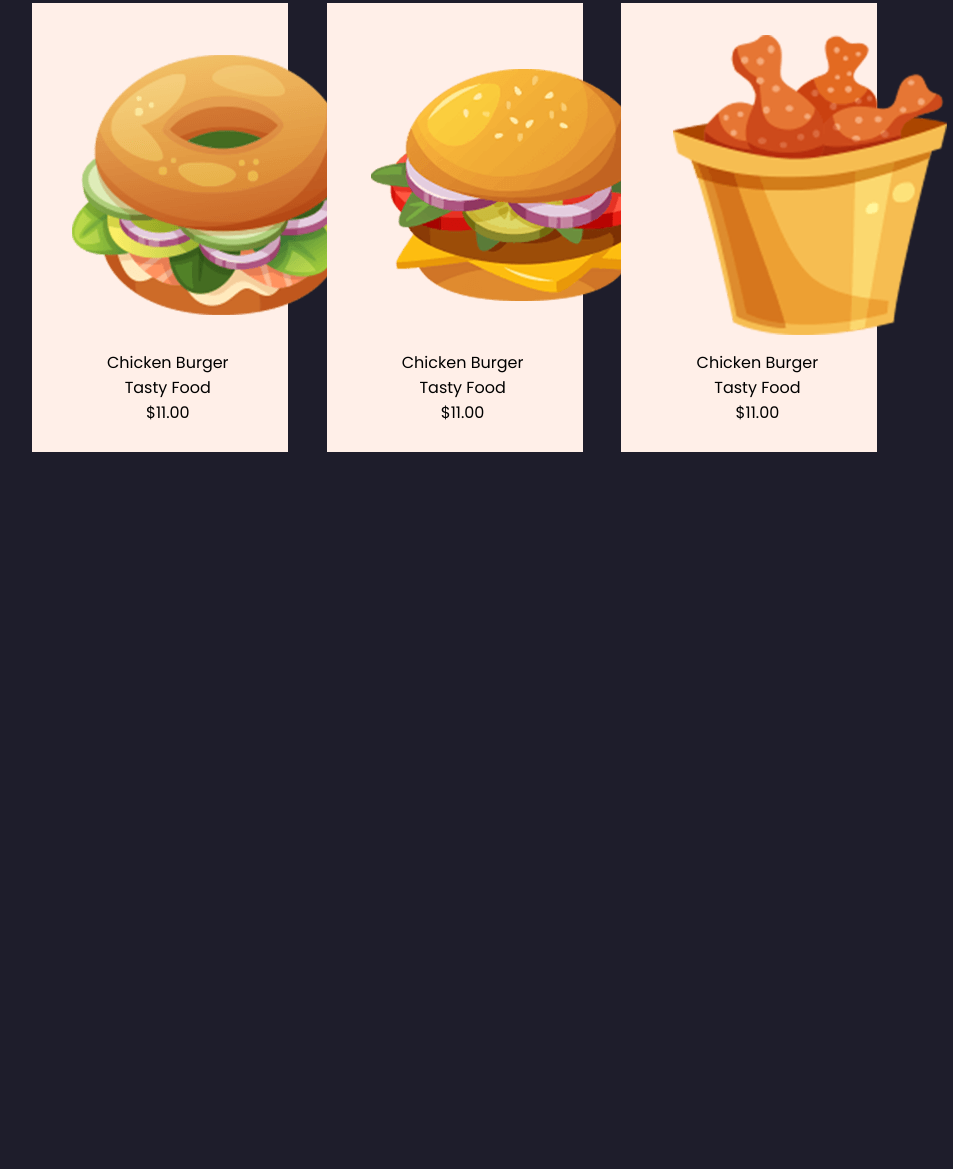
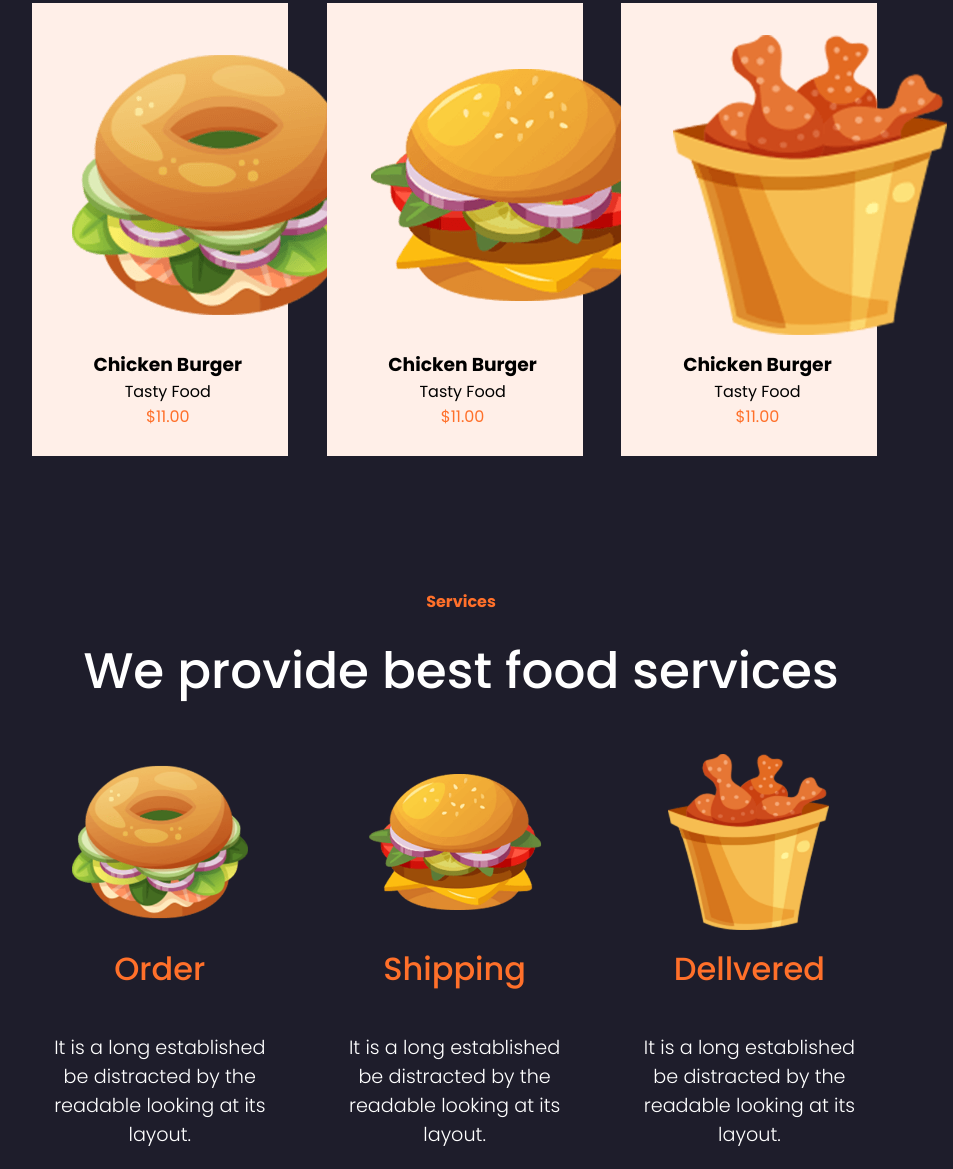
Before and after one commit to JoseDFN/Hamburguesas-artesanales, a plain HTML site: page index.html in a window 1280 px wide. Shown: the part 1931-3100 px from the top of the page, without its empty margins (179-1132 px from the left). Before the commit the page ends 2421 px from the top, so only its background shows below. Drawn offline with Linux system fonts and the light colour scheme; a script that the page names is missing.

Commit message:
feat: :sparkles: V6 pagina Hamburguesas artesanales
Avance V6 pagina Hamburguesas artesanales

```diff
--- a/css/styles.css
+++ b/css/styles.css
@@ -171,6 +171,45 @@ div.moduloimg{
   padding: 1rem; /* Añadimos padding uniforme */
 }
 
+div.contMenu2{
+  position: relative;
+  left: 55%;
+  transform: translate(-50%, -50%);
+  top: 30%
+}
+
+div.moduloimg2{
+  position: relative;
+  width: 20vw; /* Limita el ancho máximo si es necesario */
+  height: auto;
+  top: 50%;
+  display: inline-block;
+  text-align: center;
+  margin: 0 1.5%; /* Agrega margen horizontal para espaciamiento */
+  padding: 1rem; /* Añadimos padding uniforme */
+}
+
+div.menu2{
+  width: 90vw;
+  text-align: center;
+  left: 5%;
+  position: absolute;
+  top: 315%;
+}
+
+div.menu2 h4{
+  margin-bottom: 20px;
+  color: #ff702a;
+  text-align: center;
+}
+
+div.menu2 h2{
+  color: #fff;
+  font-size: 50px;
+  font-weight: 420;
+  text-align: center;
+}
+
 div.moduloimg.img1, div.moduloimg.img2, div.moduloimg.img3 {
   width: 20vw;
   left: auto;
@@ -183,8 +222,51 @@ div.moduloimg.img1, div.moduloimg.img2, div.moduloimg.img3 {
   margin: 0 auto; /* Centra la imagen horizontalmente */
 }
 
+.imagenModMen2{
+  padding: 0.5rem 1.5rem 0.5rem 1.5rem;
+  margin: 0 auto; /* Centra la imagen horizontalmente */
+  width: 100%;
+}
+
+div.moduloimg2 div h3{
+  color: #ff702a;
+  font-size: 2rem;
+  font-weight: 500;
+}
+
+div.moduloimg2 div p{
+  margin-top: 2.5rem;
+  color:#fff;
+  font-size: 1.2rem;
+  font-weight: 300;
+}
+
 p.tModMen{
   padding-bottom: 0.7rem;
+  color: #ff702a;
+}
+
+div.lMore{
+  position: relative;
+  top: 50%;
+  left: 55%;
+  transform: translate(-50%, -50%);
+  width: 80vw;
+  height: 80vh;
+  background-color: #ffefe8;
+  text-align: center  ;
+}
+
+div.lMore h2{
+  position: relative;
+  top: 30%;
+  font-size: 80px;
+  font-weight: 400;
+}
+
+div.lMore a{
+  position: relative;
+  top: 40%;
 }
 
 a.Link{
@@ -198,9 +280,26 @@ a.Link{
     text-decoration: none;
 }
 
-a.hLink:hover{
+a.Link2{
+  padding: 8px;
+  display: inline-block;
+  margin-top: 10px;
+  color: #fff;
+  font-size: 20px;
+  font-weight: bold;
+  background-color:#ff702a;
+  text-decoration: none;
+}
+
+a.Link:hover{
     color: #ff702a;
     background-color: #fff;
+}
+
+a.Link2:hover{
+  color: #ff702a;
+  background-color: #ffefe8;
+  border-radius: 2px;
 }
 
 nav .bars {
--- a/index.html
+++ b/index.html
@@ -19,8 +19,8 @@
               <li class="nav-link"><a href="#Home">Home</a></li>
               <li class="nav-link"><a href="#About">About</a></li>
               <li class="nav-link"><a href="#Menu">Menu</a></li>
-              <li class="nav-link"><a href="#">Service</a></li>
-              <li class="nav-link"><a href="#">Contact</a></li>
+              <li class="nav-link"><a href="#Service">Service</a></li>
+              <li class="nav-link"><a href="#Contact">Contact</a></li>
             </ul>
           </nav>
     </header>
@@ -58,7 +58,7 @@
                 <div class="moduloimg img1">
                     <img src="images/food1.png" alt="food1" class="imagenModMen">
                     <div>
-                        <h>Chicken Burger</h3>
+                        <h3>Chicken Burger</h3>
                         <p >Tasty Food</p>
                         <p class="tModMen">$11.00</p>
                     </div>
@@ -66,7 +66,7 @@
                 <div class="moduloimg img2">
                     <img src="images/food2.png" alt="food2" class="imagenModMen">
                     <div>
-                        <h>Chicken Burger</h3>
+                        <h3>Chicken Burger</h3>
                         <p >Tasty Food</p>
                         <p class="tModMen">$11.00</p>
                     </div>
@@ -74,7 +74,7 @@
                 <div class="moduloimg img3">
                     <img src="images/food3.png" alt="food3" class="imagenModMen">
                     <div>
-                        <h>Chicken Burger</h3>
+                        <h3>Chicken Burger</h3>
                         <p >Tasty Food</p>
                         <p class="tModMen">$11.00</p>
                     </div>
@@ -82,5 +82,53 @@
             </div>
         </div>
     </section>
+    <section class="section" id="Service">
+        <div class="menu2">
+            <h4>Services</h4>
+            <h2>We provide best food services</h2>
+        </div>
+        <div class="contMenu2">
+            <div class="modMenus">
+                <div class="moduloimg2 img1">
+                    <img src="images/food1.png" alt="food1" class="imagenModMen2">
+                    <div>
+                        <h3>Order</h3>
+                        <p >It is a long established
+                            be distracted by the readable
+                            looking at its layout.</p>
+
+                    </div>
+                </div>
+                <div class="moduloimg2 img2">
+                    <img src="images/food2.png" alt="food2" class="imagenModMen2">
+                    <div>
+                        <h3>Shipping</h3>
+                        <p >It is a long established
+                            be distracted by the readable
+                            looking at its layout.</p>
+
+                    </div>
+                </div>
+                <div class="moduloimg2 img3">
+                    <img src="images/food3.png" alt="food3" class="imagenModMen2">
+                    <div>
+                        <h3>Dellvered</h3>
+                        <p >It is a long established
+                            be distracted by the readable
+                            looking at its layout.</p>
+
+                    </div>
+                </div>
+            </div>
+        </div>
+    </section>
+    <section class="section">
+        <div class="lMore">
+            <h2>We make quality food
+                Everyday</h2>
+            <a href="#" class="Link2">Learn More</a>
+        </div>
+    </section>
+
 </body>
 </html>
```
